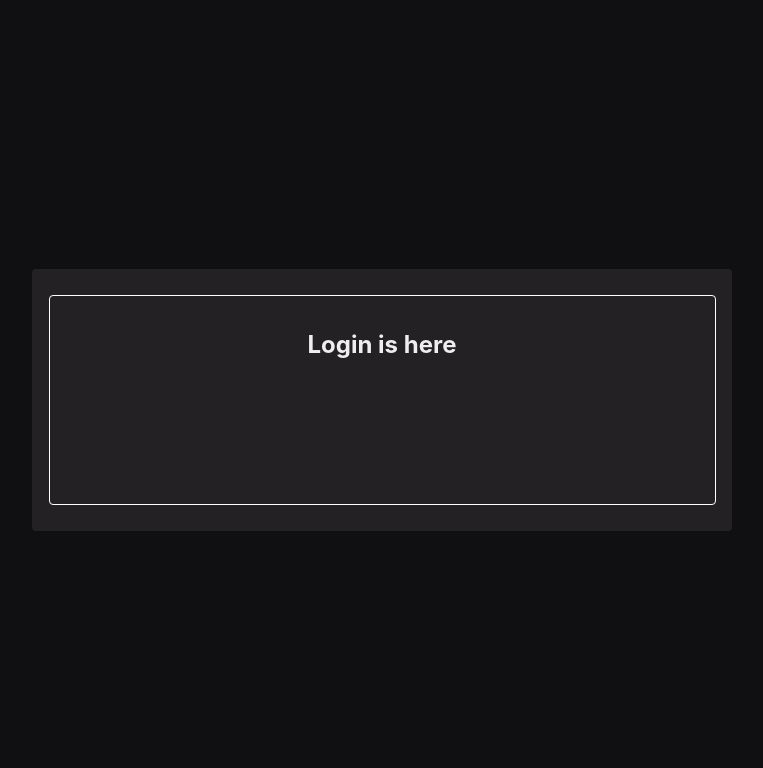
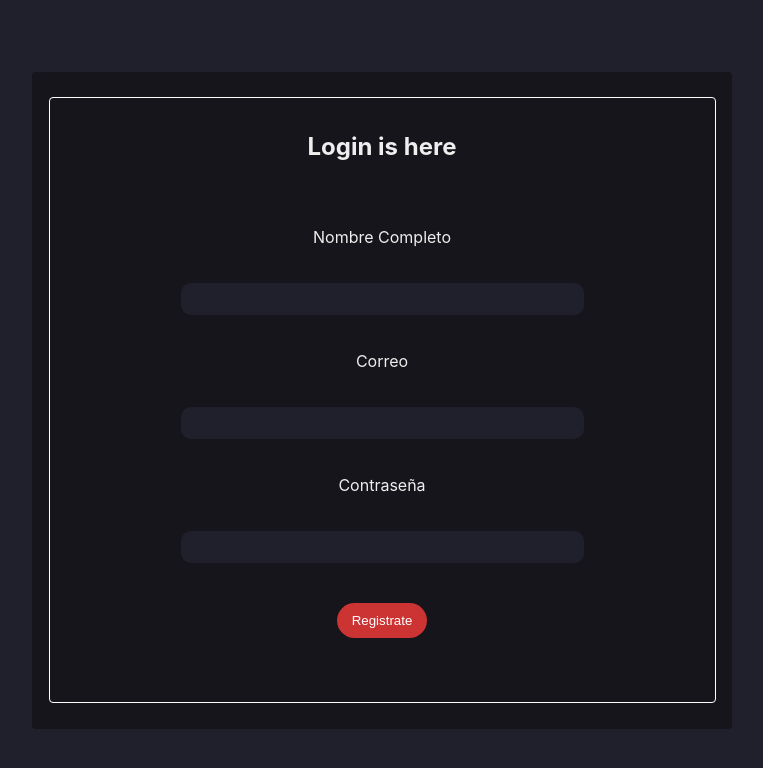
Before and after one commit to QuanticTM/tienda, a React (Create React App) app in the folder frontend/: page /login in a window 1280 px wide. Shown: the top 768 px of the page, without its empty margins (258-1021 px from the left). Built offline with nearby package versions, Linux system fonts and the light colour scheme.

Commit message:
tweaking the login

```diff
--- a/frontend/src/components/globalComponents/forms.js
+++ b/frontend/src/components/globalComponents/forms.js
@@ -6,8 +6,8 @@ const InputNormal = () => {
     const { tema } = useContext(GlobalContext);
 
     const st = {
-        backgroundColor: tema.principal,
-        color: tema.letraSecundario
+        backgroundColor: tema.secundario,
+        color: tema.letraSecundaria
     }
 
     return (
@@ -17,8 +17,12 @@ const InputNormal = () => {
 
 const BotonEnvio = props => {
 
+    const { chosenColor } = useContext(GlobalContext);
+
+    const st = {backgroundColor: chosenColor};
+
     return (
-        <button>{props.children}</button>
+        <button className="post-bottom" style={st} >{props.children}</button>
     )
 }
 
--- a/frontend/src/components/pages/login.js
+++ b/frontend/src/components/pages/login.js
@@ -8,7 +8,17 @@ const Login = () => {
         <MainContainer>
             <h2>Login is here </h2>
             <form onSubmit="" >
+
+                <p>Nombre Completo</p>
                 <InputNormal />
+
+                <p>Correo</p>
+                <InputNormal />
+
+                <p>Contraseña</p>
+                <InputNormal />
+
+                <BotonEnvio> Registrate </BotonEnvio>
             </form>
         </MainContainer>
     )
--- a/frontend/src/logic/globalState.js
+++ b/frontend/src/logic/globalState.js
@@ -21,8 +21,8 @@ export const GlobalState = props => {
             letraSecundaria: "#333",
         },
         modoOscuro: {
-            principal: "#232124",
-            secundario: "#100f12",
+            principal: "#15151b",
+            secundario: "#20202c",
             letraPrincipal: "#eee",
             letraSecundaria: "#fff",
         }
--- a/frontend/src/styles/forms.css
+++ b/frontend/src/styles/forms.css
@@ -1,7 +1,25 @@
 .input-text{
-    width: 80%;
+    width: 60%;
     height: 30px;
     margin: 10px 0px;
     border: 0px;
-    border-radius: 20px;
+    border-radius: 10px;
+    text-align: center;
+    margin: 20px 0px;
 }
+
+.post-bottom{
+    display:flex;
+    align-items: center;
+    color: white;
+    border-radius: 30px;
+    height: 35px;
+    justify-content:center;
+    border: 0px;
+    padding: 15px;
+    margin: 20px 0px;
+}
+
+.post-bottom:hover{
+    transform: scale(1.05);
+}
--- a/frontend/src/styles/home.css
+++ b/frontend/src/styles/home.css
@@ -8,7 +8,6 @@
 
 .home-options{
     background-color: rgba(2,2,2, 0.3);
-    backdrop-filter: blur(10px);
     display: flex;
     flex-direction: column;
     align-items:center;
@@ -20,3 +19,14 @@
     text-decoration: none;
 
 }
+
+
+
+@media screen and (max-width: 600px) {
+
+    .home-back{
+        display:flex;
+        align-items:center;
+        justify-content: center;
+    }
+}
--- a/frontend/src/styles/index.css
+++ b/frontend/src/styles/index.css
@@ -5,11 +5,17 @@ body {
     sans-serif;
   -webkit-font-smoothing: antialiased;
   -moz-osx-font-smoothing: grayscale;
+    scroll-behavior: smooth;
 }
 
 code {
   font-family: source-code-pro, Menlo, Monaco, Consolas, 'Courier New',
     monospace;
+}
+
+body *{
+    transition: 0.3s;
+
 }
 
 .options-wrapper{
@@ -54,3 +60,13 @@ code {
     width: 99%;
     border: 1px solid black;
 }
+
+@media screen and (max-width: 600px) {
+    .options-wrapper {
+        width: 70%;
+        height: 430px;
+        margin: 0 auto;
+        left: 15%;
+        border-radius: 8px;
+    }
+}
```
